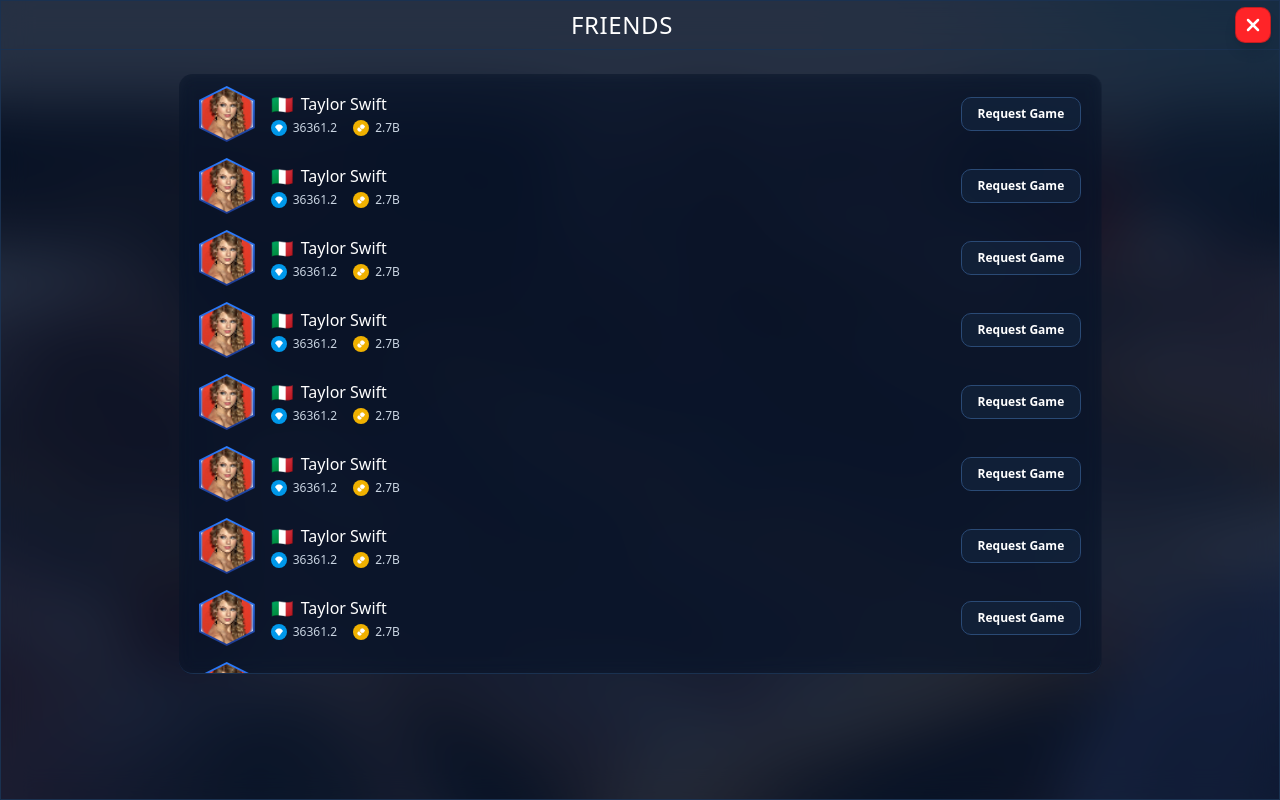
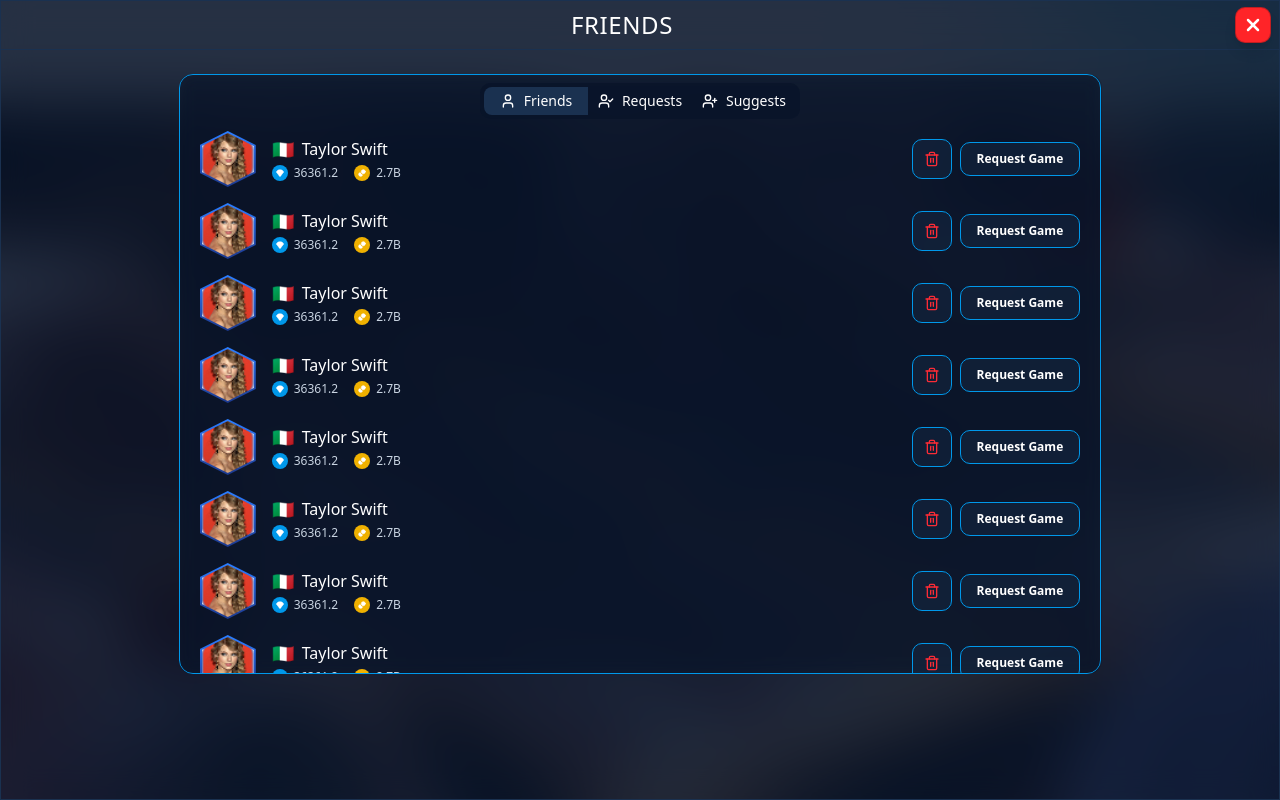
Before and after one commit to ghadirs/backgammon-game, a Next.js app: page /main/friends in a window 1280 px wide. Built offline with nearby package versions, Linux system fonts and the light colour scheme.

Commit message:
Add FriendsSwitch component to manage tab navigation in FriendsPage, update styling, and implement action buttons based on active tab

```diff
--- a/src/app/main/friends/page.tsx
+++ b/src/app/main/friends/page.tsx
@@ -1,7 +1,10 @@
-import React from "react";
-import { Gem, Coins } from "lucide-react";
+"use client";
+import React, { useState } from "react";
+import { Gem, Coins, Trash2, Check, CheckCircle, UserPlus } from "lucide-react";
 import Image from "next/image";
 import avatarImg from "@/assets/avatars/taylor-swift.jpg";
+import FriendsSwitch from "@/components/friendsSwitch.tsx";
+import { FriendsTabOption } from "@/types/friends.ts";
 
 interface PlayerProps {
   title: string;
@@ -18,23 +21,25 @@
   coinScore = "2.7B",
   avatarUrl = avatarImg,
 }: PlayerProps) {
+  const [activeTab, setActiveTab] = useState<FriendsTabOption>("friends");
   const friends = [1, 2, 3, 4, 5, 6, 7, 8, 9, 10, 11, 12, 13];
   return (
     // Card Container
-    <main className="w-full px-6 flex items-start justify-center mt-6">
-      <div className="flex flex-col w-3/4 gap-2 h-[75vh] overflow-y-scroll items-center justify-between rounded-xl bg-[#09152A]/35 border-b border-[#1A3150] px-4 py-2 backdrop-blur-sm">
+    <main className='w-full px-6 flex items-start justify-center mt-6'>
+      <div className='flex flex-col w-3/4 gap-2 h-[75vh] overflow-y-scroll items-center justify-between rounded-xl bg-[#09152A]/35 border border-[#0098EA] px-4 py-2 backdrop-blur-sm'>
+        <FriendsSwitch activeTab={activeTab} setActiveTab={setActiveTab} />
         {friends.map((e, idx) => (
           <div
             key={idx}
-            className="flex w-full items-center justify-between rounded-l gap-4 p-1 hover:bg-[#09152A]/60 transition-colors"
+            className='flex w-full items-center justify-between rounded-l gap-4 p-1 hover:bg-[#09152A]/60 transition-colors'
           >
             {/* Left Side: Avatar + Info */}
-            <div className="flex items-center gap-4">
+            <div className='flex items-center gap-4'>
               {/* Hexagon Avatar Wrapper */}
-              <div className="relative h-14 w-14 flex-shrink-0">
+              <div className='relative h-14 w-14 flex-shrink-0'>
                 {/* Border Shape (Blue Gradient background) */}
                 <div
-                  className="absolute inset-0 bg-gradient-to-b from-blue-500 to-blue-900"
+                  className='absolute inset-0 bg-gradient-to-b from-blue-500 to-blue-900'
                   style={{
                     clipPath:
                       "polygon(50% 0%, 100% 25%, 100% 75%, 50% 100%, 0% 75%, 0% 25%)",
@@ -44,7 +49,7 @@
                 <Image
                   src={avatarUrl}
                   alt={title}
-                  className="absolute inset-[2px] h-[calc(100%-4px)] w-[calc(100%-4px)] object-cover bg-slate-800"
+                  className='absolute inset-[2px] h-[calc(100%-4px)] w-[calc(100%-4px)] object-cover bg-slate-800'
                   style={{
                     clipPath:
                       "polygon(50% 0%, 100% 25%, 100% 75%, 50% 100%, 0% 75%, 0% 25%)",
@@ -53,29 +58,29 @@
               </div>
 
               {/* Player Details */}
-              <div className="flex flex-col gap-1">
+              <div className='flex flex-col gap-1'>
                 {/* Name Row */}
-                <div className="flex items-center gap-2">
-                  <span className="text-lg leading-none">{flagEmoji}</span>
-                  <span className="text-base font-medium text-white">
+                <div className='flex items-center gap-2'>
+                  <span className='text-lg leading-none'>{flagEmoji}</span>
+                  <span className='text-base font-medium text-white'>
                     {title}
                   </span>
                 </div>
 
                 {/* Stats Row */}
-                <div className="flex items-center gap-4 text-xs font-medium text-slate-300">
+                <div className='flex items-center gap-4 text-xs font-medium text-slate-300'>
                   {/* Gem Stat */}
-                  <div className="flex items-center gap-1.5">
-                    <div className="flex h-4 w-4 items-center justify-center rounded-full bg-[#0098EA]">
-                      <Gem size={8} className="text-white fill-white" />
+                  <div className='flex items-center gap-1.5'>
+                    <div className='flex h-4 w-4 items-center justify-center rounded-full bg-[#0098EA]'>
+                      <Gem size={8} className='text-white fill-white' />
                     </div>
                     <span>{gemScore}</span>
                   </div>
 
                   {/* Coin Stat */}
-                  <div className="flex items-center gap-1.5">
-                    <div className="flex h-4 w-4 items-center justify-center rounded-full bg-yellow-500">
-                      <Coins size={8} className="text-white fill-white" />
+                  <div className='flex items-center gap-1.5'>
+                    <div className='flex h-4 w-4 items-center justify-center rounded-full bg-yellow-500'>
+                      <Coins size={8} className='text-white fill-white' />
                     </div>
                     <span>{coinScore}</span>
                   </div>
@@ -83,10 +88,30 @@
               </div>
             </div>
 
-            {/* Right Side: Request Button */}
-            <button className="rounded-lg border border-[#2A4A75] bg-[#162A45]/50 px-4 py-2 text-xs font-semibold text-white transition-all hover:bg-[#0098EA] hover:border-[#0098EA] active:scale-95 whitespace-nowrap">
-              Request Game
-            </button>
+            {/* Right Side: Action Buttons */}
+            <div className='flex items-center gap-2'>
+              {/* Delete Icon Button */}
+              <button className='flex h-10 w-10 items-center justify-center rounded-lg border border-[#0098EA] bg-[#162A45]/50 transition-all hover:bg-[#162A45]/80 active:scale-95'>
+                <Trash2 size={16} className='text-red-500' />
+              </button>
+
+              {/* Conditional Right Button based on activeTab */}
+              {activeTab === "friends" && (
+                <button className='rounded-lg border border-[#0098EA] bg-[#162A45]/50 px-4 py-2 text-xs font-semibold text-white transition-all hover:bg-[#0098EA] hover:border-[#0098EA] active:scale-95 whitespace-nowrap'>
+                  Request Game
+                </button>
+              )}
+              {activeTab === "requests" && (
+                <button className='flex h-10 w-10 items-center justify-center rounded-lg border border-[#0098EA] bg-[#162A45]/50 transition-all hover:bg-[#162A45]/80 active:scale-95'>
+                  <CheckCircle size={16} className='text-green-500' />
+                </button>
+              )}
+              {activeTab === "suggests" && (
+                <button className='flex h-10 w-10 items-center justify-center rounded-lg border border-[#0098EA] bg-[#162A45]/50 transition-all hover:bg-[#162A45]/80 active:scale-95'>
+                  <UserPlus size={16} className='text-green-500' />
+                </button>
+              )}
+            </div>
           </div>
         ))}
       </div>
--- /dev/null
+++ b/src/components/friendsSwitch.tsx
@@ -0,0 +1,68 @@
+"use client";
+
+import React from "react";
+import { User, UserPlus, UserCheck } from "lucide-react";
+import { FriendsTabOption } from "@/types/friends.ts";
+
+interface FriendsSwitchProps {
+  activeTab: FriendsTabOption;
+  setActiveTab: (tab: FriendsTabOption) => void;
+}
+
+export default function FriendsSwitch({
+  activeTab,
+  setActiveTab,
+}: FriendsSwitchProps) {
+  // Configuration for the tabs based on the image
+  const tabs = [
+    {
+      id: "friends" as FriendsTabOption,
+      label: "Friends",
+      icon: User,
+    },
+    {
+      id: "requests" as FriendsTabOption,
+      label: "Requests",
+      icon: UserCheck,
+    },
+    {
+      id: "suggests" as FriendsTabOption,
+      label: "Suggests",
+      icon: UserPlus,
+    },
+  ] as const;
+
+  return (
+    // Main Container - dark background with rounded corners
+    <div className='relative flex h-[40px] w-full max-w-[320px] items-center rounded-lg bg-[#09152A]/80 p-1'>
+      {tabs.map((tab, idx) => {
+        const isActive = activeTab === tab.id;
+        const isFirst = idx === 0;
+        const isLast = idx === tabs.length - 1;
+
+        return (
+          <button
+            key={tab.id}
+            onClick={() => setActiveTab(tab.id)}
+            className={`
+              relative z-10 flex flex-1 items-center justify-center gap-2 p-1 text-sm font-medium text-white transition-all duration-300
+              ${isFirst ? "rounded-l-md" : ""}
+              ${isLast ? "rounded-r-md" : ""}
+              ${
+                isActive
+                  ? "bg-[#1A3150]"
+                  : "hover:bg-[#09152A]/60 cursor-pointer"
+              }
+            `}
+          >
+            {/* Icon */}
+            <tab.icon size={16} className='text-white' strokeWidth={2} />
+
+            {/* Label */}
+            <span>{tab.label}</span>
+          </button>
+        );
+      })}
+    </div>
+  );
+}
--- a/src/components/ui/dialog.tsx
+++ b/src/components/ui/dialog.tsx
@@ -15,7 +15,7 @@
 // Constants
 const DIALOG_STYLES = {
   container:
-    "max-w-[560px] bg-[#09152A]/85 border-[#1A3150] backdrop-blur-xl rounded-2xl p-0",
+    "max-w-[560px] bg-[#09152A]/10 border border-[#0098EA] backdrop-blur-2xl rounded-2xl p-0",
   header: "border-b border-[#1A3150] px-6 py-5 relative",
   title: "text-2xl font-normal uppercase tracking-wide text-white text-center",
   content: "px-6 pb-6",
--- /dev/null
+++ b/src/types/friends.ts
@@ -0,0 +1 @@
+export type FriendsTabOption = "friends" | "requests" | "suggests";
```
